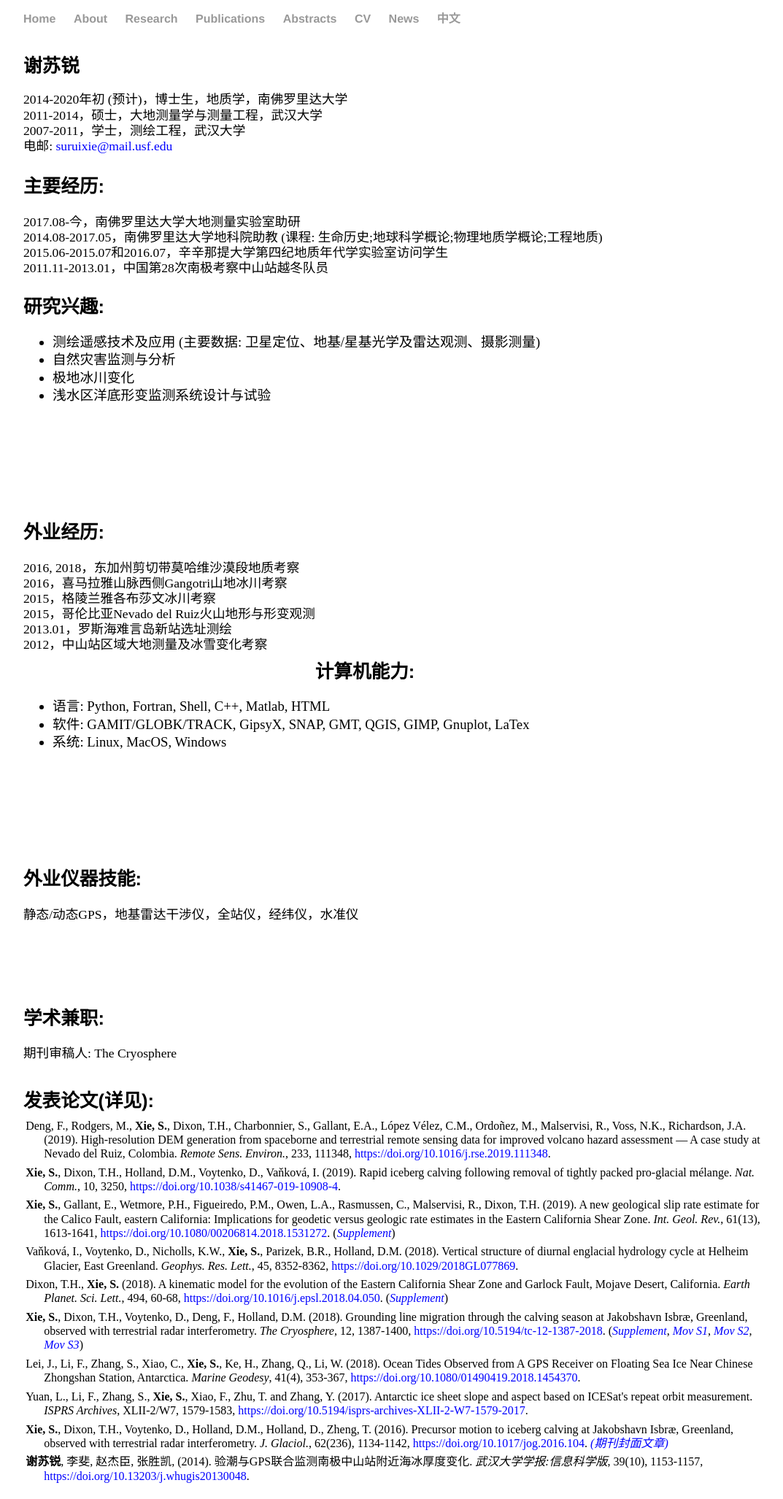
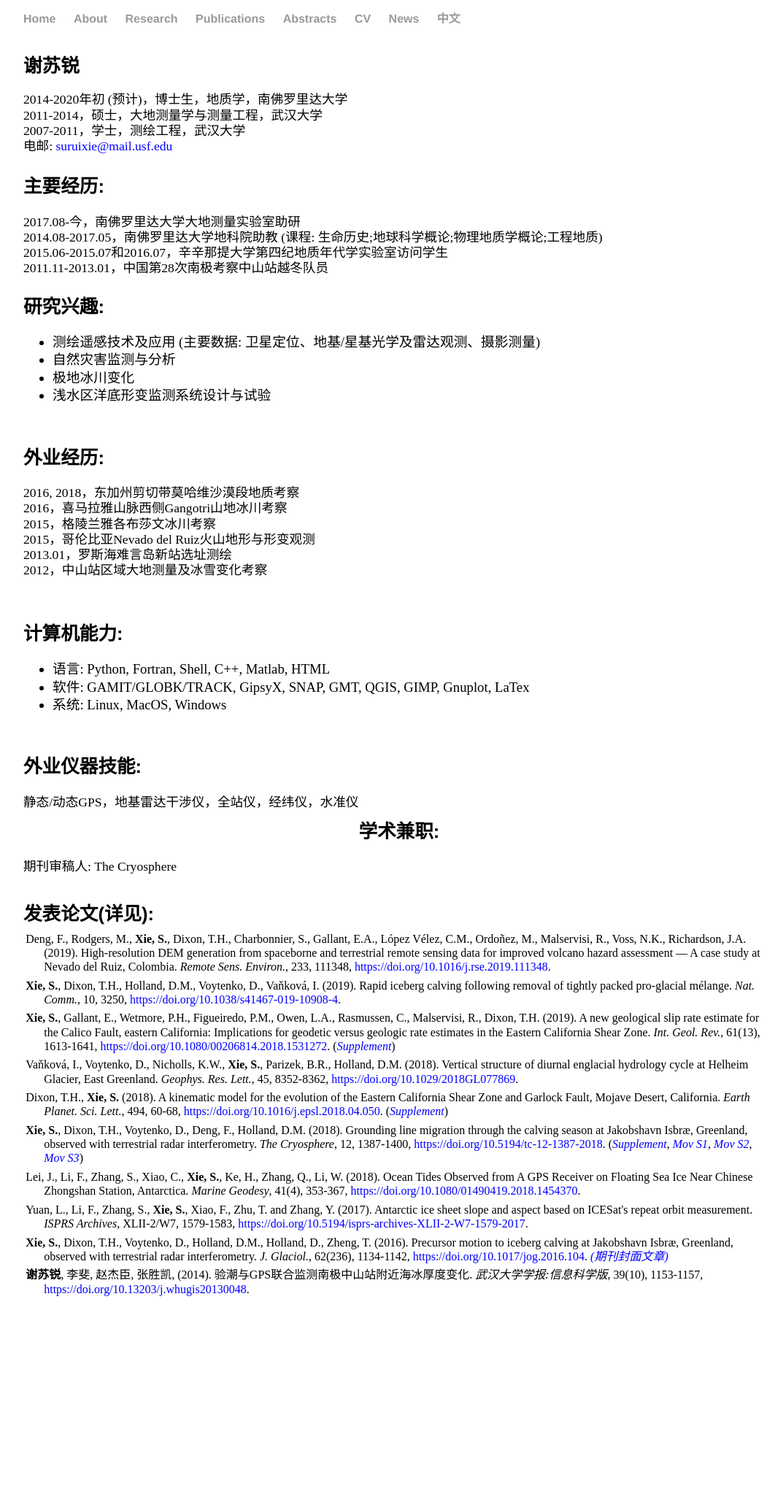
Before and after one commit to suruixie/suruixie.github.io, a Jekyll site: the page built from Chinese/index.html, in a window 1280 px wide. Shown: the whole page at 73% size, without its empty margins (96-1169 px from the left). Built offline with Jekyll 4.4.1, drawn with Linux system fonts in a browser that asks for light colours; a style sheet for code colours, icons or effects is not loaded; after the commit the page ends 1798 px from its top, so only the background shows below that.

Commit message:
Update index.html

```diff
--- a/Chinese/index.html
+++ b/Chinese/index.html
@@ -32,7 +32,7 @@ title: 苏锐的中文页面
 	    </ul>
 	</div>
 	<div class="sideText">
-	    <h4 style="margin-top:6em;margin-bottom:0.2em;">外业经历: </h4>
+	    <h4 style="margin-top:2em;margin-bottom:0.2em;">外业经历: </h4>
 	    <p style="line-height: 120%;">2016, 2018，东加州剪切带莫哈维沙漠段地质考察<br>
 		    2016，喜马拉雅山脉西侧Gangotri山地冰川考察<br>
 		    2015，格陵兰雅各布莎文冰川考察<br>
@@ -42,7 +42,7 @@ title: 苏锐的中文页面
             </p>
 	</div>
 	<div class="sideText">
-	    <h4 style="margin-top:6em;margin-bottom:0.2em;">计算机能力: </h4>
+	    <h4 style="margin-top:8em;margin-bottom:0.2em;">计算机能力: </h4>
 	    <ul class="research_list">
 		    <li style="line-height:130%; font-size:0.9em; color:#000000;">语言: Python, Fortran, Shell, C++, Matlab, HTML</a></li>
 		    <li style="line-height:130%; font-size:0.9em; color:#000000;">软件: GAMIT/GLOBK/TRACK, GipsyX, SNAP, GMT, QGIS, GIMP, Gnuplot, LaTex</a></li>
@@ -50,12 +50,12 @@ title: 苏锐的中文页面
 	    </ul>
 	</div>
 	<div class="sideText">
-	    <h4 style="margin-top:6em;margin-bottom:0.2em;">外业仪器技能: </h4>
+	    <h4 style="margin-top:2em;margin-bottom:0.2em;">外业仪器技能: </h4>
 	    <p style="line-height: 120%;">静态/动态GPS，地基雷达干涉仪，全站仪，经纬仪，水准仪<br>
             </p>
 	</div>
 	<div class="sideText">
-	    <h4 style="margin-top:6em;margin-bottom:0.2em;">学术兼职: </h4>
+	    <h4 style="margin-top:2em;margin-bottom:0.2em;">学术兼职: </h4>
             <p style="line-height: 120%;">期刊审稿人: The Cryosphere<br>
             </p>
 	</div>
```
